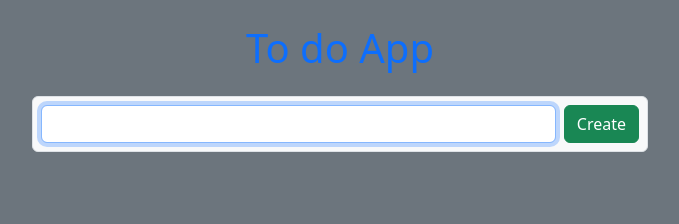
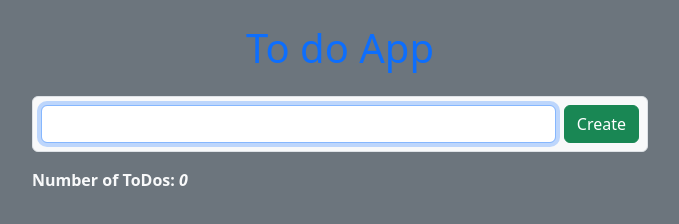
Before and after one commit to TOHIRJONTTT/todo_advanced, a plain HTML site: page index.html in a window 1280 px wide. Shown: the whole page, without its empty margins (300-979 px from the left). Drawn offline with nearby package versions, Linux system fonts and the light colour scheme.

Commit message:
counter has been added

```diff
--- a/index.html
+++ b/index.html
@@ -28,6 +28,10 @@
           />
           <button type="submit" class="btn btn-success">Create</button>
         </form>
+        <div class="count mb-4 text-light">
+          <b>Number of ToDos: <i class="number"></i></b>
+        </div>
+
         <ul class="js-list list-unstyled"></ul>
       </div>
     </section>
--- a/javascript/index.js
+++ b/javascript/index.js
@@ -2,10 +2,10 @@ let elForm = document.querySelector(`.js-form`);
 let elInput = document.querySelector(`.js-input`);
 let elList = document.querySelector(`.js-list`);
 let elTemplate = document.querySelector(`#js-template`).content;
+let elNumber = document.querySelector(`.number`);
 
 let dataInStorage = JSON.parse(localStorage.getItem(`allToDo`));
 
-// console.log(dataInStorage);
 let allToDos = dataInStorage ? dataInStorage : [];
 
 let onEdit = (evt) => {
@@ -13,7 +13,6 @@ let onEdit = (evt) => {
         if(todo.id === evt.target.dataset.id -0) {
             let editedText = prompt(`Edit ToDo`, todo.text);
             todo.text = editedText;
-            console.log(editedText);
         }
     });
     onRender(allToDos)
@@ -37,7 +36,7 @@ let onDelete = (evt) => {
 
 let onRender = (arr) => {
     elList.innerHTML = null;
-
+    elNumber.textContent = arr.length;
     arr.forEach((element) => {
 
         let elToDo = elTemplate.cloneNode(true);
@@ -53,6 +52,7 @@ let onRender = (arr) => {
         elBtnEdit.addEventListener(`click`, onEdit);
 
         elList.appendChild(elToDo);
+
     });
 
 };
@@ -76,7 +76,9 @@ let newToDo = {
 
  allToDos.unshift(newToDo);
  onRender(allToDos);
+
  localStorage.setItem(`allToDo`, JSON.stringify(allToDos));
+
 
  elInput.value = null;
  elInput.focus();
@@ -84,4 +86,5 @@ elInput.focus();
 };
 
 onRender(allToDos);
+
 elForm.addEventListener(`submit`, onSubmit);
```
Lines whose indentation alone changed are shown as unchanged.
